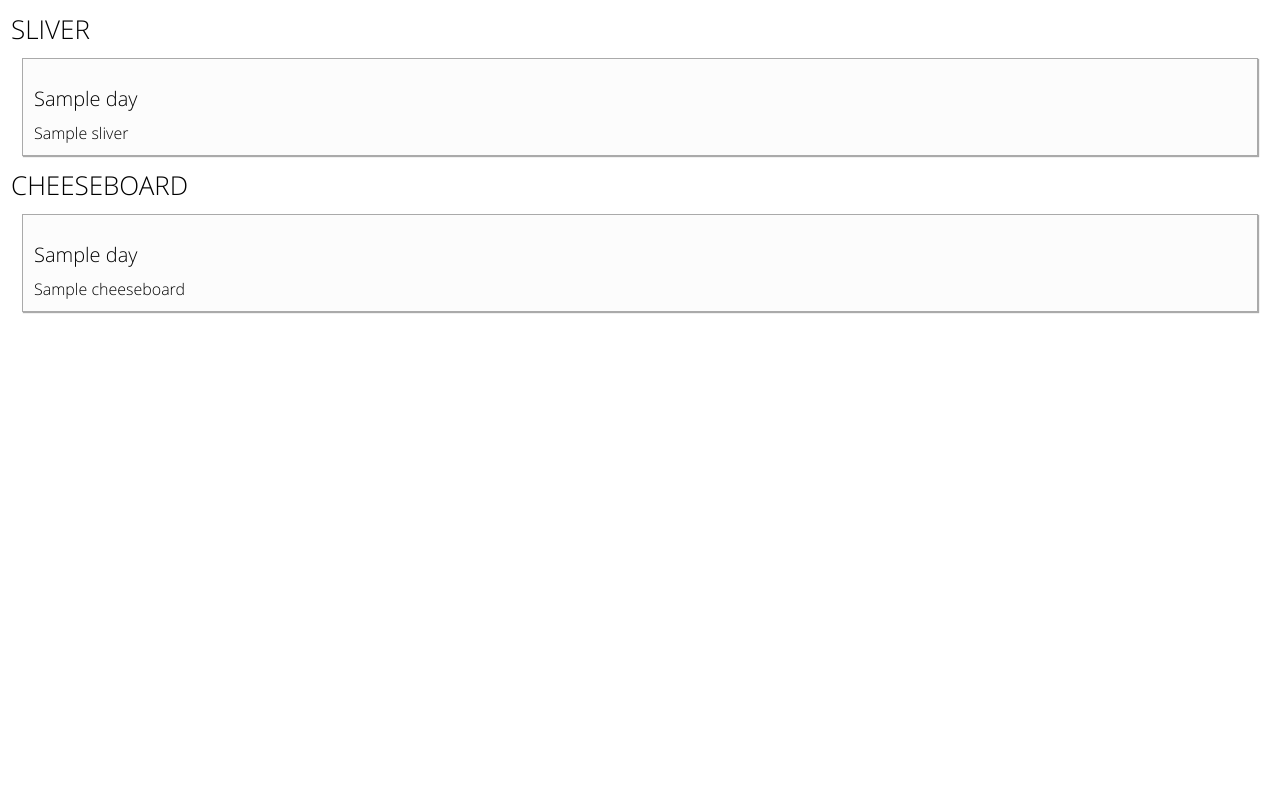
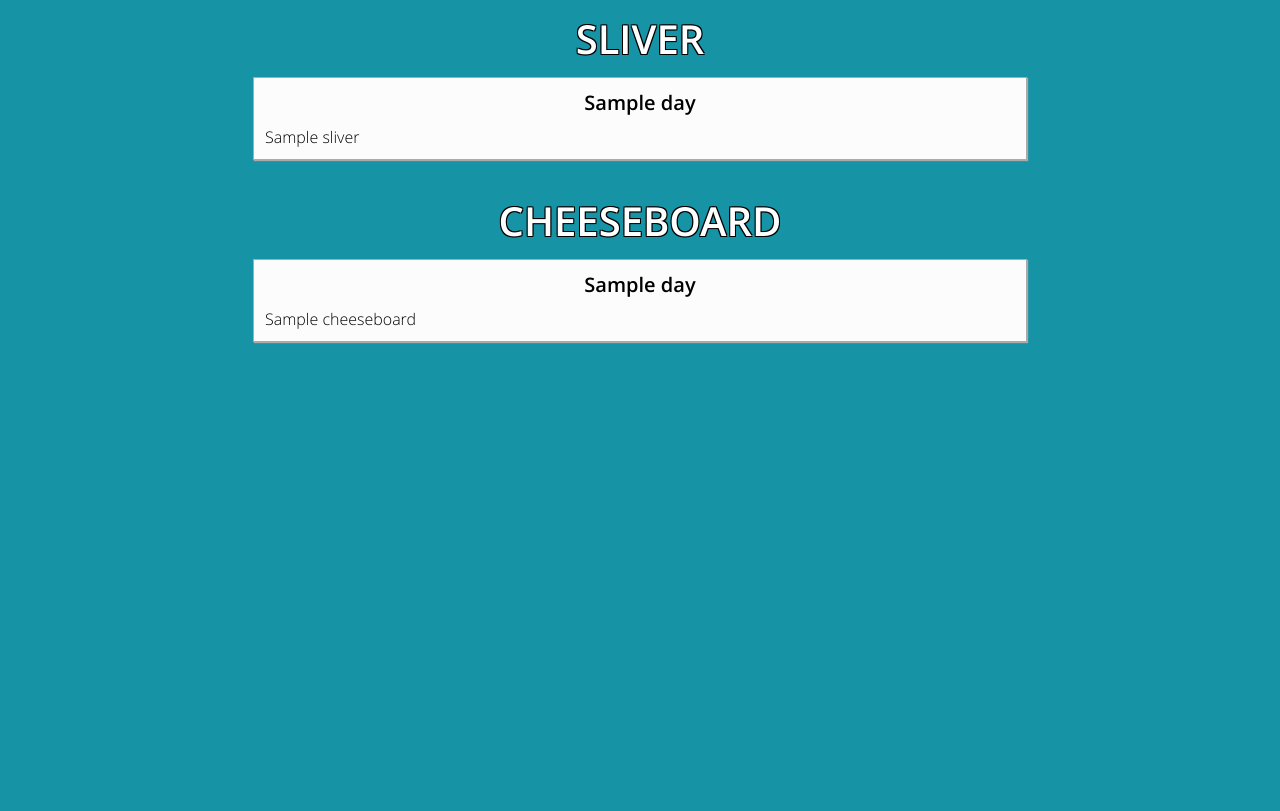
Before and after one commit to braddv/sliver-vs-cheeseboard, a Django app: template app/views/templates/home.html in a window 1280 px wide. Run offline with Django 3.2, Linux system fonts and the light colour scheme; the template is opened without the code that fills it: most values are stand-ins (such as "Sample title", 1, 10 or a date in 2020); parts of the project's set-up code (start-up, migrations or seed data) failed here and were passed over.

Commit message:
Polish CSS and improve visuals

```diff
--- a/static/css/home.css
+++ b/static/css/home.css
@@ -1,4 +1,4 @@
-/* YUI 3.17.2 (build 9c3c78e) Copyright 2014 Yahoo! Inc. All rights reserved. Licensed under the BSD License. http://yuilibrary.com/license/ */
+/* YUI CSS Reset 3.17.2 (build 9c3c78e) Copyright 2014 Yahoo! Inc. All rights reserved. Licensed under the BSD License. http://yuilibrary.com/license/ */
 html{color:#000;background:#FFF}body,div,dl,dt,dd,ul,ol,li,h1,h2,h3,h4,h5,h6,pre,code,form,fieldset,legend,input,textarea,p,blockquote,th,td{margin:0;padding:0}table{border-collapse:collapse;border-spacing:0}fieldset,img{border:0}address,caption,cite,code,dfn,em,strong,th,var{font-style:normal;font-weight:normal}ol,ul{list-style:none}caption,th{text-align:left}h1,h2,h3,h4,h5,h6{font-size:100%;font-weight:normal}q:before,q:after{content:''}abbr,acronym{border:0;font-variant:normal}sup{vertical-align:text-top}sub{vertical-align:text-bottom}input,textarea,select{font-family:inherit;font-size:inherit;font-weight:inherit;*font-size:100%}legend{color:#000}#yui3-css-stamp.cssreset{display:none}
 
 /* FONTS */
@@ -15,36 +15,75 @@ html{color:#000;background:#FFF}body,div,dl,dt,dd,ul,ol,li,h1,h2,h3,h4,h5,h6,pre
     src: local('Open Sans Semibold'), local('OpenSans-Semibold'), url(https://themes.googleusercontent.com/static/fonts/opensans/v8/MTP_ySUJH_bn48VBG8sNSqRDOzjiPcYnFooOUGCOsRk.woff) format('woff');
 }
 
+
 /* BASE */
-
 html, body {
     width: 100%;
     height: 100%;
     font-family: 'Open Sans', sans-serif;
     font-weight: 300;
+    background-color: #1693A5;
 }
 
 section {
     margin: 11px;
 }
 
-header {
-    font-size: 26px;
+section:first-child {
+    margin-bottom: 33px;
 }
 
-.day {
-    margin: 15px 0 10px;
-    font-size: 20px;
+header {
+    font-size: 40px;
+    text-align: center;
+    font-weight: 600;
+    color: #ffffff;
+    text-shadow:
+        -1px -1px 0 #000,
+        1px -1px 0 #000,
+        -1px 1px 0 #000,
+        1px 1px 0 #000
+    ;
 }
 
 .day-container {
     padding: 11px;
-    margin: 11px;
+    margin: 11px auto;
+    max-width: 750px;
     background-color: #FCFCFC;
     border: 1px solid #AAAAAA;
     box-shadow: 1px 1px 1px #AAAAAA;
+    cursor: pointer;
+    user-select: none;
+    -ms-user-select: none;
+    -moz-user-select: none;
+    -khtml-user-select: none;
+    -webkit-user-select: none;
+    -webkit-touch-callout: none;
 }
 
+.day-container:hover {
+    background-color: #F8F8F8;
+    border: 1px solid #888888;
+    box-shadow: 1px 1px 1px #888888;
+}
+
+.day-container:active {
+    position: relative;
+    top: -1px;
+}
+
+
+
+.day {
+    margin-bottom: 10px;
+    font-size: 20px;
+    font-weight: 600;
+    text-align: center;
+}
+
+
+/* FOR MOBILE */
 @media only screen and (max-width: 700px) {
     .day-container {
         display: none;
```
